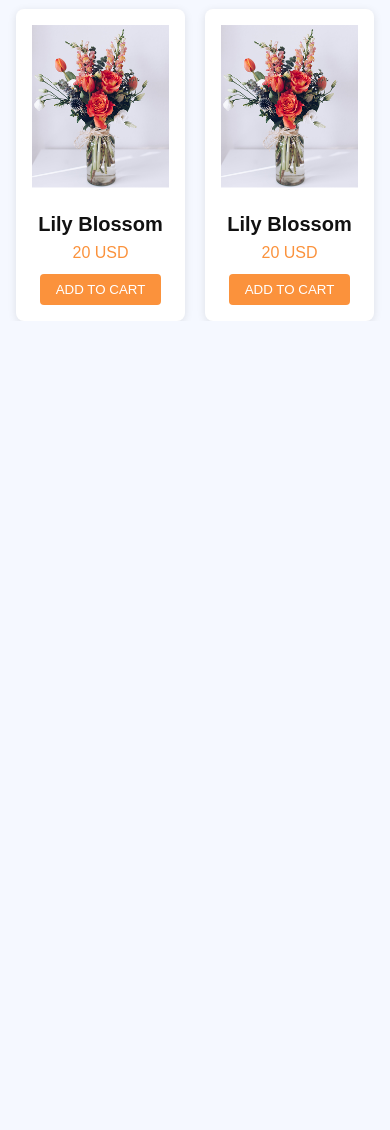
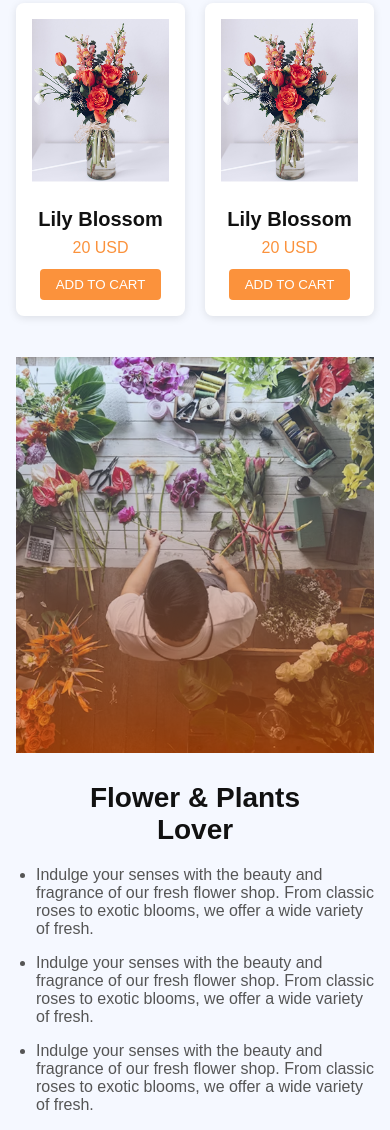
Before and after one commit to sumon72/assaignment2, a plain HTML site: page index.html in a window 390 px wide. Shown: the part 2088-3218 px from the top of the page. Before the commit the page ends 2409 px from the top, so only its background shows below. Drawn offline with Linux system fonts and the light colour scheme.

Commit message:
update plant lover section

```diff
--- a/index.html
+++ b/index.html
@@ -122,8 +122,25 @@
                     <button class="btn-plants">ADD TO CART</button>
                 </div>
             </div>
+        </div>
+    </section>
 
-
+    <section class="Plants-lover-container">
+        <div class="Plants-lover-imgsection">
+            <img src="assets/flower-store.png" alt="Plants Lover" class="Plants-lover-image" />
+        </div>
+        <div class="Plants-lover-text">
+            <h1>
+                Flower & Plants<br> Lover
+            </h1>
+            <ul>
+                <li>Indulge your senses with the beauty and <br> fragrance of our fresh flower shop.
+                    From classic<br> roses to exotic blooms, we offer a wide variety<br> of fresh.</li>
+               <li>Indulge your senses with the beauty and <br> fragrance of our fresh flower shop.
+                    From classic<br> roses to exotic blooms, we offer a wide variety<br> of fresh.</li>
+               <li>Indulge your senses with the beauty and <br> fragrance of our fresh flower shop.
+                    From classic<br> roses to exotic blooms, we offer a wide variety<br> of fresh.</li>
+            </ul>
         </div>
     </section>
 
--- a/style/custom.css
+++ b/style/custom.css
@@ -13,6 +13,7 @@
     background-color: #F5F8FF;
     color: #000;
     font-family: sans-serif;
+    font-size: 20px;
 }
 
 /* Header & Nav */
@@ -27,7 +28,7 @@
     display: flex;
     align-items: center;
     justify-content: space-between;
-    height: 80px;
+    height: 71px;
     padding: 0 150px;
 }
 
@@ -209,6 +210,49 @@
     background-color: #e05a2f;
 }
 
+/* Plants Lover Section */
+.Plants-lover-container {
+    display: flex;
+    justify-content: space-between;
+    padding: 0 150px;
+    margin-top: 210px;
+    height: 597px;
+}
+
+.Plants-lover-imgsection {
+    flex: 1;
+}
+
+.Plants-lover-image {
+    width: 100%;
+    height: auto;
+    object-fit: cover;
+}
+
+.Plants-lover-text {
+    flex: 1;
+    padding: 40px 0px 40px 40px;
+}
+
+.Plants-lover-text h1 {
+    font-size: 2.5rem;
+    font-weight: 700;
+    margin-bottom: 20px;
+    color: #111;
+}
+
+.Plants-lover-text ul {
+    list-style: disc;
+    padding-left: 50px;
+    color: #555;
+    font-size: 1.6rem;
+    line-height: auto;
+}
+
+.Plants-lover-text li {
+    margin-bottom: 20px;
+}
+
 /* -------------------------------------------------
    2) Tablet (768px–991px)
    ------------------------------------------------- */
@@ -249,6 +293,32 @@
     .Plants-container {
         grid-template-columns: repeat(2, 1fr);
         padding: 0 16px;
+    }
+
+    .Plants-lover-container {
+        flex-direction: column;
+        padding: 0 16px;
+        height: auto;
+        margin-top: 60px;
+    }
+
+    .Plants-lover-imgsection,
+    .Plants-lover-text {
+        width: 100%;
+    }
+
+    .Plants-lover-text {
+        padding: 32px 0 0;
+    }
+
+    .Plants-lover-text h1 {
+        font-size: 2rem;
+        text-align: center;
+    }
+
+    .Plants-lover-text ul {
+        font-size: 1.2rem;
+        padding-left: 24px;
     }
 }
 
@@ -293,4 +363,34 @@
         grid-template-columns: repeat(2, 1fr);
         padding: 0 16px;
     }
+
+    .Plants-lover-container {
+        flex-direction: column;
+        padding: 0 16px;
+        height: auto;
+        margin-top: 41.5px;
+    }
+
+    .Plants-lover-imgsection,
+    .Plants-lover-text {
+        width: 100%;
+    }
+
+    .Plants-lover-text {
+        padding: 24px 0 0;
+    }
+
+    .Plants-lover-text h1 {
+        font-size: 1.75rem;
+        text-align: center;
+    }
+
+    .Plants-lover-text ul {
+        font-size: 1rem;
+        padding-left: 20px;
+    }
+
+    .Plants-lover-text li {
+        margin-bottom: 16px;
+    }
 }
```
